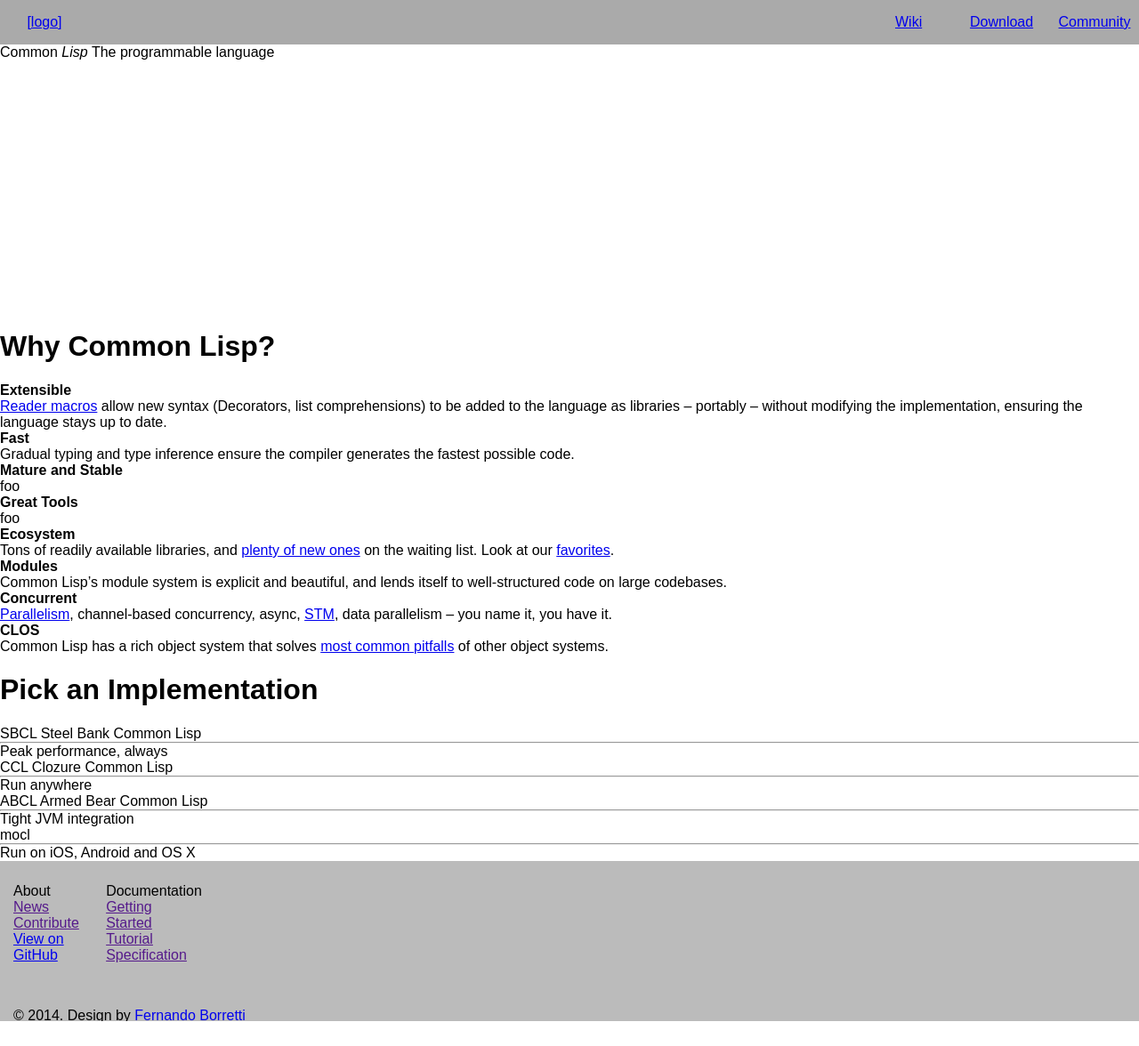
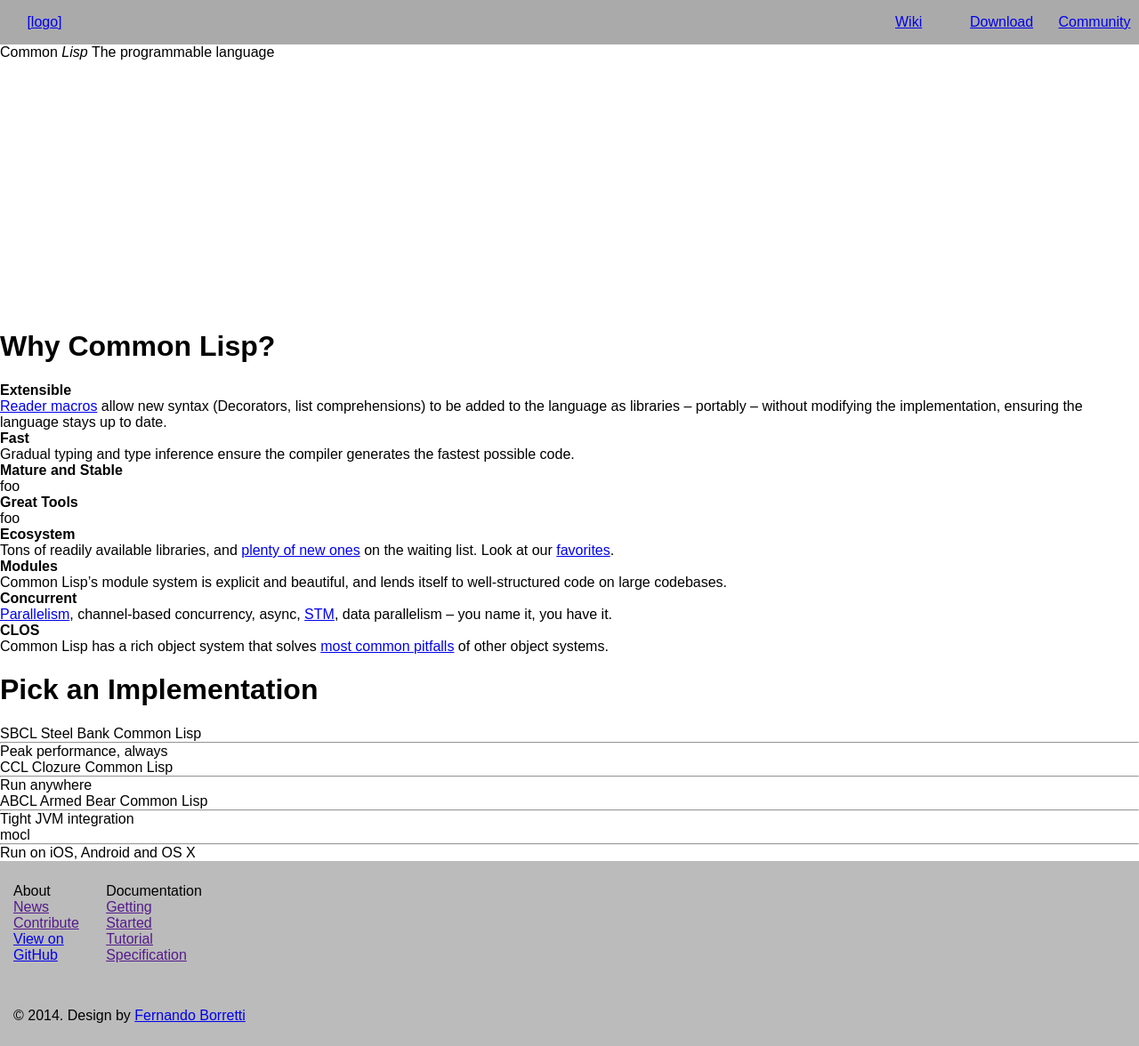
Before and after one commit to LispLang/lisplang.github.io, a Jekyll site: the page built from index.html, in a window 1280 px wide. Shown: the whole page at 89% size. Built offline with Jekyll 4.4.1, drawn with Linux system fonts in a browser that asks for light colours; nearby versions of some CDN libraries; before the commit the page ends 1148 px from its top, so only the background shows below that.

Commit message:
Keep the footer at the bottom of the page

```diff
--- a/_sass/layout.scss
+++ b/_sass/layout.scss
@@ -1,8 +1,8 @@
-html{
+html, body {
   height: 100%;
 }
 
-body {
+main {
   min-height: 100%;
 }
 
@@ -41,10 +41,8 @@
 }
 
 footer {
-  height: 180px;
-  overflow: hidden;
-
   background: #bbb;
+  width: 100%;
 
   .links, .copy {
     width: 100%;
```
